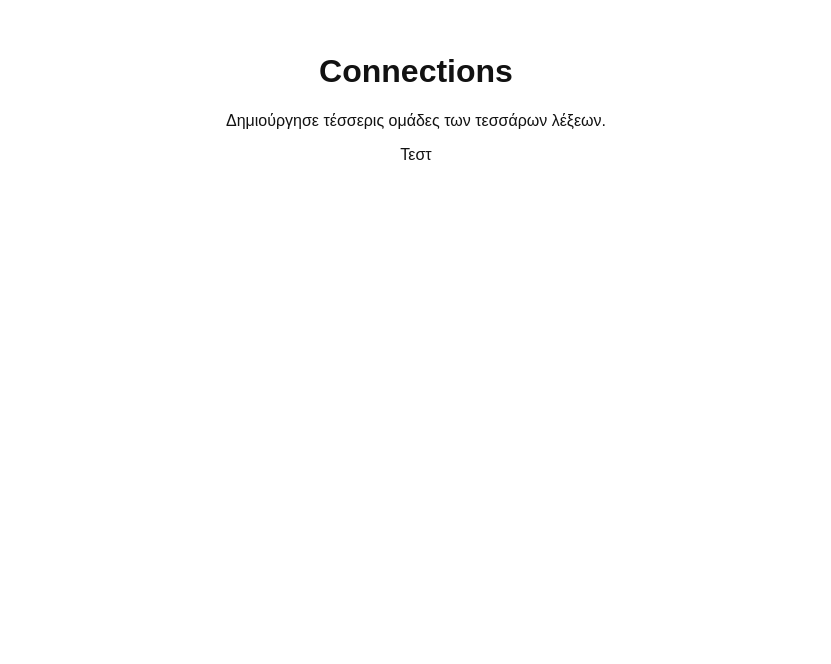
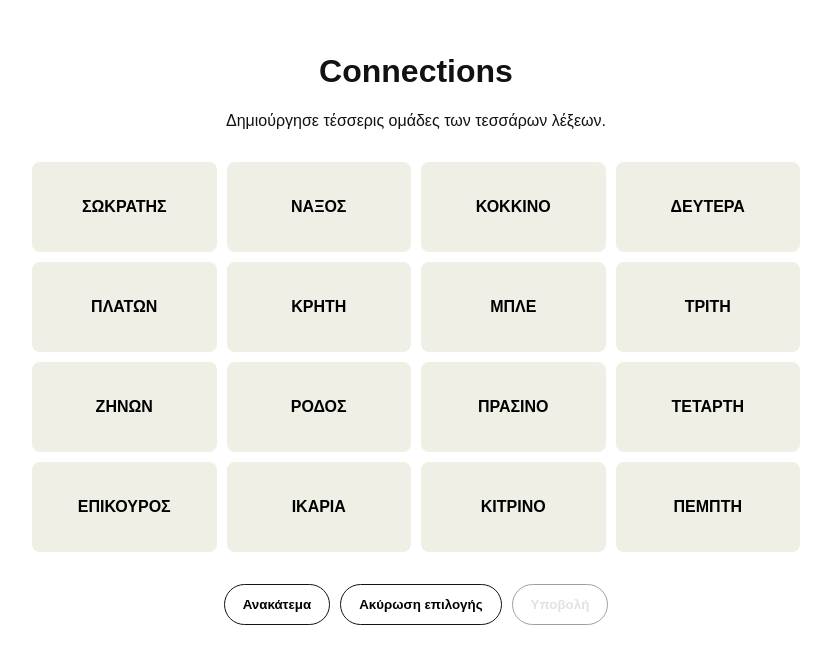
Before and after one commit to LoukasAvgeriou/connections, a plain HTML site: page index.html in a window 1280 px wide. Shown: the whole page, without its empty margins (224-1055 px from the left). Drawn offline with Linux system fonts and the light colour scheme.

Commit message:
added word grid and selection controls

```diff
--- a/index.html
+++ b/index.html
@@ -14,6 +14,12 @@
 		<p>Δημιούργησε τέσσερις ομάδες των τεσσάρων λέξεων.</p>
 
 		<div id="game-board"></div>
+
+		<div class="controls">
+			<button id="shuffle-button">Ανακάτεμα</button>
+      		<button id="deselect-button">Ακύρωση επιλογής</button>
+      		<button id="submit-button" disabled>Υποβολή</button>
+		</div>
 	</main>
 
 	<script src="script.js"></script>
--- a/script.js
+++ b/script.js
@@ -1,3 +1,78 @@
+const words = [
+  "ΣΩΚΡΑΤΗΣ",
+  "ΝΑΞΟΣ",
+  "ΚΟΚΚΙΝΟ",
+  "ΔΕΥΤΕΡΑ",
+  "ΠΛΑΤΩΝ",
+  "ΚΡΗΤΗ",
+  "ΜΠΛΕ",
+  "ΤΡΙΤΗ",
+  "ΖΗΝΩΝ",
+  "ΡΟΔΟΣ",
+  "ΠΡΑΣΙΝΟ",
+  "ΤΕΤΑΡΤΗ",
+  "ΕΠΙΚΟΥΡΟΣ",
+  "ΙΚΑΡΙΑ",
+  "ΚΙΤΡΙΝΟ",
+  "ΠΕΜΠΤΗ"
+];
+
 const gameBoard = document.querySelector("#game-board");
+const shuffleButton = document.querySelector("#shuffle-button");
+const deselectButton = document.querySelector("#deselect-button");
+const submitButton = document.querySelector("#submit-button");
 
-gameBoard.textContent = "Τεστ";
+let selectedWords = [];
+let displayedWords = [...words];
+
+function renderBoard() {
+  gameBoard.innerHTML = "";
+
+  displayedWords.forEach((word) => {
+    const card = document.createElement("button");
+
+    card.classList.add("word-card");
+    card.textContent = word;
+
+    if (selectedWords.includes(word)) {
+      card.classList.add("selected");
+    }
+
+    card.addEventListener("click", () => selectWord(word));
+
+    gameBoard.appendChild(card);
+  });
+
+  submitButton.disabled = selectedWords.length !== 4;
+}
+
+function selectWord(word) {
+  if (selectedWords.includes(word)) {
+    selectedWords = selectedWords.filter(
+      (selectedWord) => selectedWord !== word
+    );
+  } else if (selectedWords.length < 4) {
+    selectedWords.push(word);
+  }
+
+  renderBoard();
+}
+
+function shuffleWords() {
+  displayedWords.sort(() => Math.random() - 0.5);
+  renderBoard();
+}
+
+function deselectAll() {
+  selectedWords = [];
+  renderBoard();
+}
+
+shuffleButton.addEventListener("click", shuffleWords);
+deselectButton.addEventListener("click", deselectAll);
+
+submitButton.addEventListener("click", () => {
+  alert(`Επέλεξες: ${selectedWords.join(", ")}`);
+});
+
+renderBoard();
--- a/style.css
+++ b/style.css
@@ -1,3 +1,7 @@
+* {
+  box-sizing: border-box;
+}
+
 body {
   margin: 0;
   font-family: Arial, sans-serif;
@@ -11,3 +15,62 @@ main {
   margin: 0 auto;
   padding: 32px 16px;
 }
+
+#game-board {
+  display: grid;
+  grid-template-columns: repeat(4, 1fr);
+  gap: 10px;
+  margin: 32px 0;
+}
+
+.word-card {
+  min-height: 90px;
+  padding: 8px;
+  border: none;
+  border-radius: 8px;
+  background-color: #efefe6;
+  font-size: 16px;
+  font-weight: bold;
+  cursor: pointer;
+}
+
+.word-card:hover {
+  background-color: #e2e2d8;
+}
+
+.word-card.selected {
+  background-color: #5a594e;
+  color: white;
+}
+
+.controls {
+  display: flex;
+  justify-content: center;
+  gap: 10px;
+  flex-wrap: wrap;
+}
+
+.controls button {
+  padding: 12px 18px;
+  border: 1px solid #121212;
+  border-radius: 24px;
+  background-color: white;
+  font-weight: bold;
+  cursor: pointer;
+}
+
+.controls button:disabled {
+  opacity: 0.4;
+  cursor: default;
+}
+
+@media (max-width: 600px) {
+  #game-board {
+    gap: 6px;
+  }
+
+  .word-card {
+    min-height: 70px;
+    font-size: 12px;
+  }
+}
```
